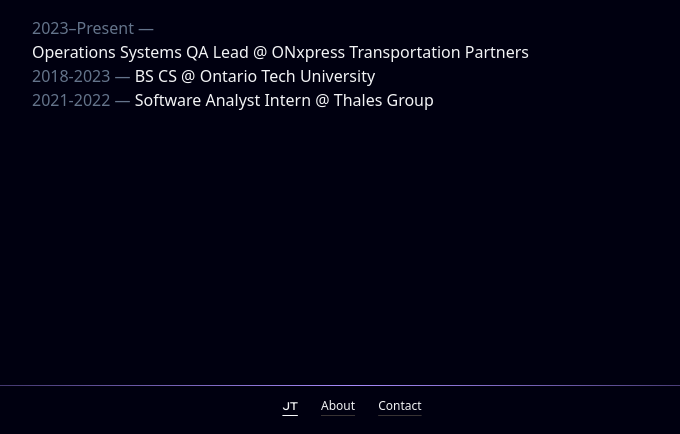
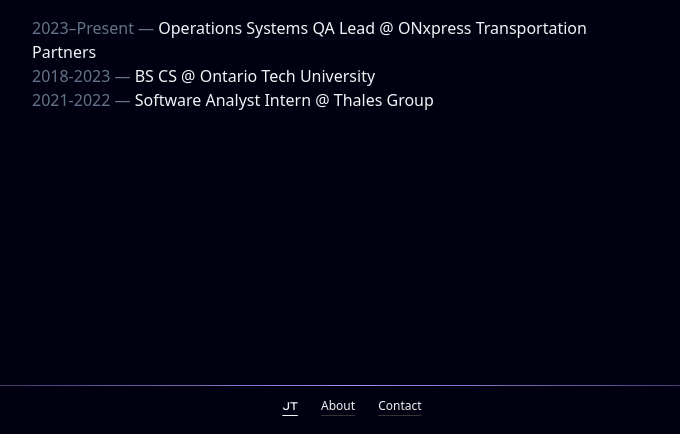
Before and after one commit to JustinT-compsci/portfolio, a website: page dist/index.html in a window 1280 px wide. Shown: the part 366-800 px from the top of the page, without its empty margins (288-968 px from the left). Drawn offline with Linux system fonts and the light colour scheme.

Commit message:
Update index.html

```diff
--- a/dist/index.html
+++ b/dist/index.html
@@ -126,12 +126,11 @@
                 <span class="text-slate-500">
                   2023–Present —
                 </span>
-                <span class="whitespace-nowrap">
-                  Operations Systems QA Lead @
-                <a href="https://onxpress.com/" target="_blank">
-                  <span class="font-medium transition hover:text-gray-200 mr-12">
-                    ONxpress Transportation Partners
-                  </span>
+     Operations Systems QA Lead @
+      <a href="https://onxpress.com/" target="_blank">
+        <span class="font-medium transition hover:text-gray-200 mr-12">
+          ONxpress Transportation Partners
+        </span>
                 </a>
               </p>
               <p>
```
